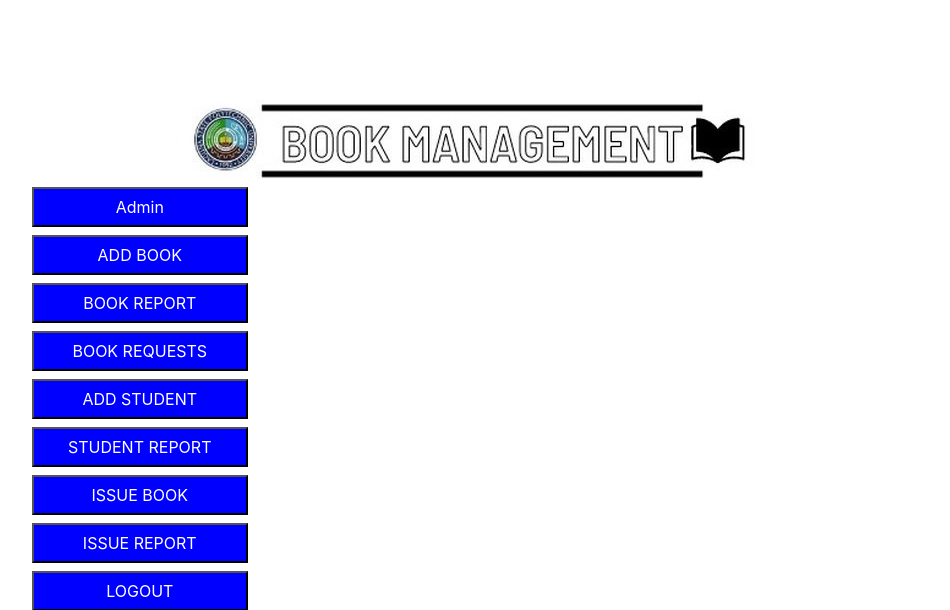
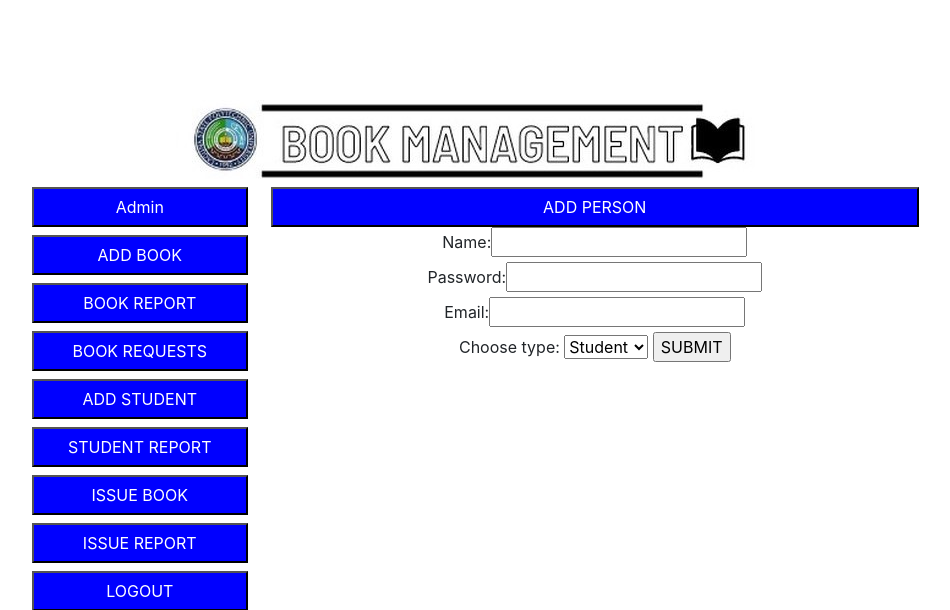
Before and after one commit to seancroix/BooksManagement, a PHP site: page /admin_service_dashboard.php in a window 1280 px wide, after a click on "ADD STUDENT". Shown: the top 610 px of the page, without its empty margins (159-1109 px from the left). Run offline with PHP 8.4, Linux system fonts and the light colour scheme; the visitor is signed in with stand-in values (Sample User, id 1); some libraries are stand-ins or nearby versions.

Commit message:
Added functionality on "Add Student"

```diff
--- a/admin_service_dashboard.php
+++ b/admin_service_dashboard.php
@@ -67,6 +67,26 @@ $adminId = $_SESSION["adminId"];
             </div>
 
             <div class="rightinnerdiv">
+            <div id="addperson" class="innerright portion" style="display:none">
+            <button class="bluebtn">ADD PERSON</button>
+            <form action="addpersonserver_page.php" method="post" enctype="multipart/form-data">
+            <label>Name:</label><input type="text" name="addname"/>
+            <br>
+            <label>Password:</label><input type="password" name="addpass"/>
+            <br>
+            <label>Email:</label><input type="email" name="addemail"/></br>
+            <label for="type">Choose type:</label>
+            <select name="type">
+                <option value="student">Student</option>
+                <option value="teacher">Teacher</option>
+            </select>
+
+            <input type="submit" value="SUBMIT"/>
+            </form>
+            </div>
+            </div>
+
+            <div class="rightinnerdiv">
             <div id="approvebookrequest" class="innerright portion" style="display:none">
             <button class="bluebtn" >BOOK REQUEST APPROVE</button>
 
```
